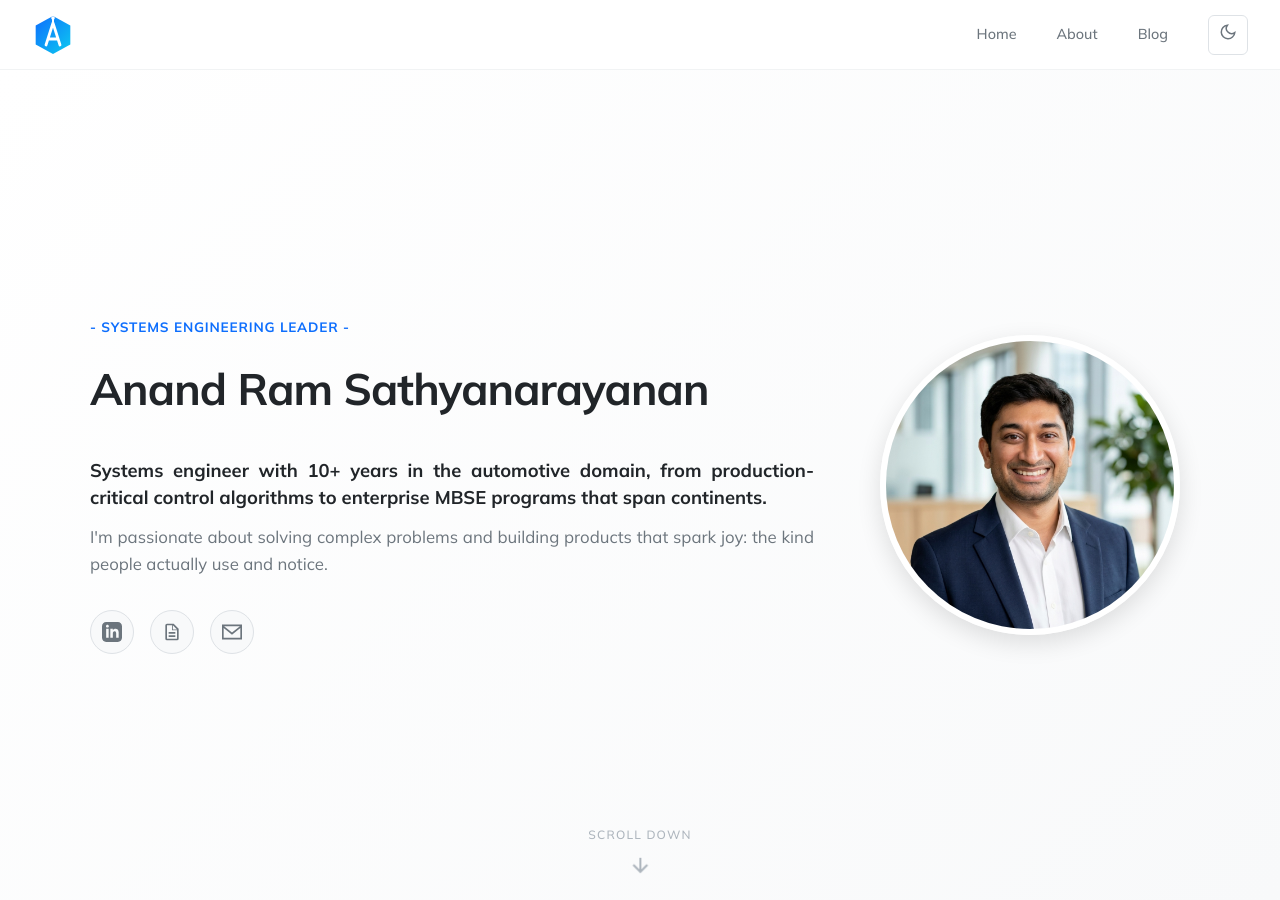
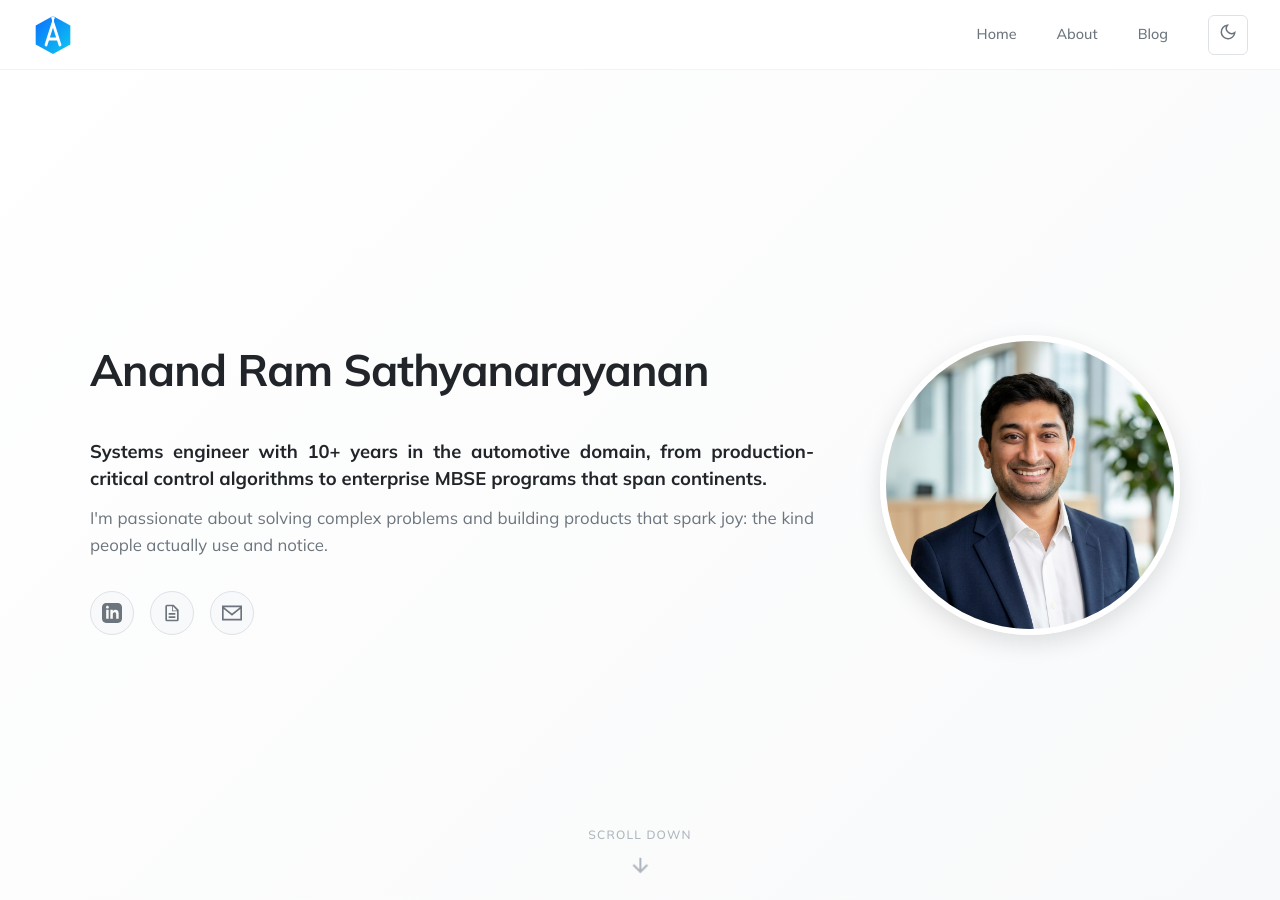
Before and after one commit to anandrams/anandrams.github.io, a Jekyll site: the page built from index.md, in a window 1280 px wide and 900 px high. Built offline with Jekyll 4.4.1, drawn with Linux system fonts in a browser that asks for light colours.

Commit message:
Remove hero eyebrow label

```diff
--- a/index.md
+++ b/index.md
@@ -6,7 +6,6 @@ title: Home
 <div class="hero-section hero-split">
   <div class="hero-content hero-split-inner">
     <div class="hero-text">
-      <p class="hero-eyebrow">- Systems Engineering Leader -</p>
       <h1>Anand Ram Sathyanarayanan</h1>
       <p class="hero-credibility">Systems engineer with 10+ years in the automotive domain, from production-critical control algorithms to enterprise MBSE programs that span continents.</p>
       <p class="hero-passion">I'm passionate about solving complex problems and building products that spark joy: the kind people actually use and notice.</p>
```
